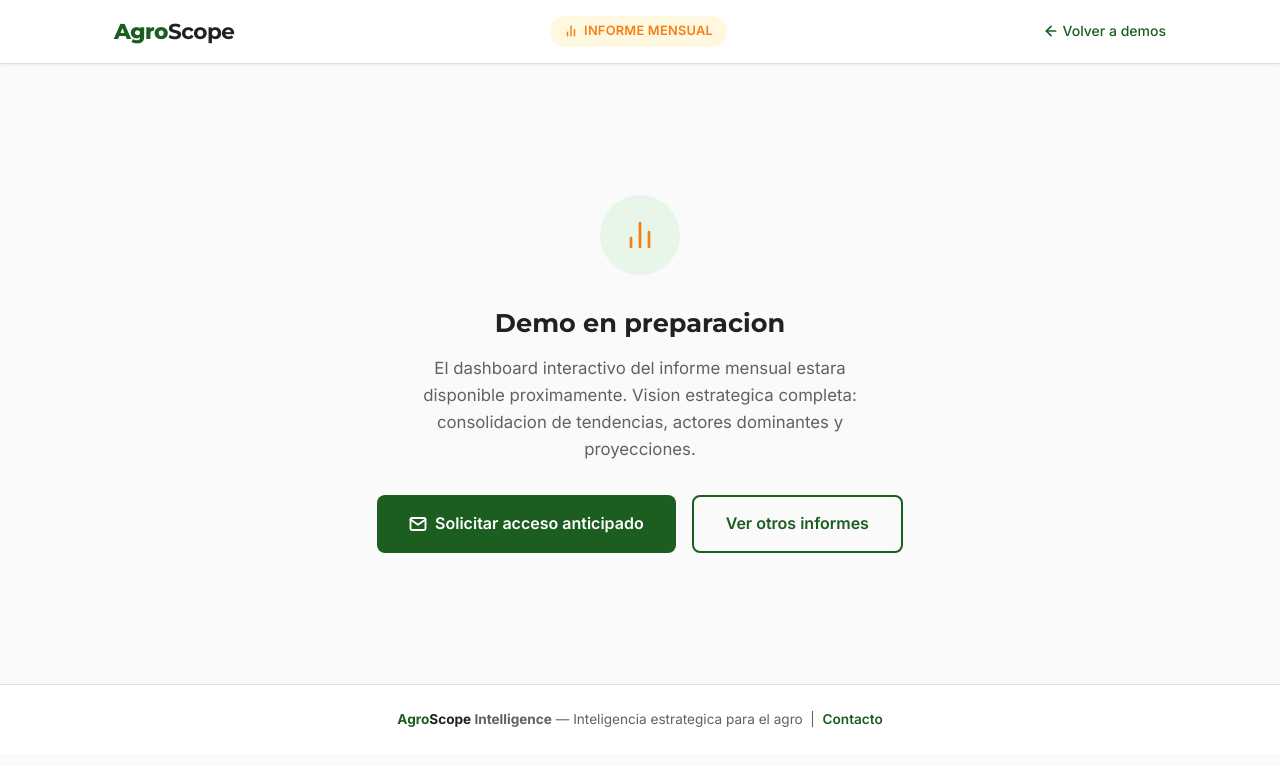
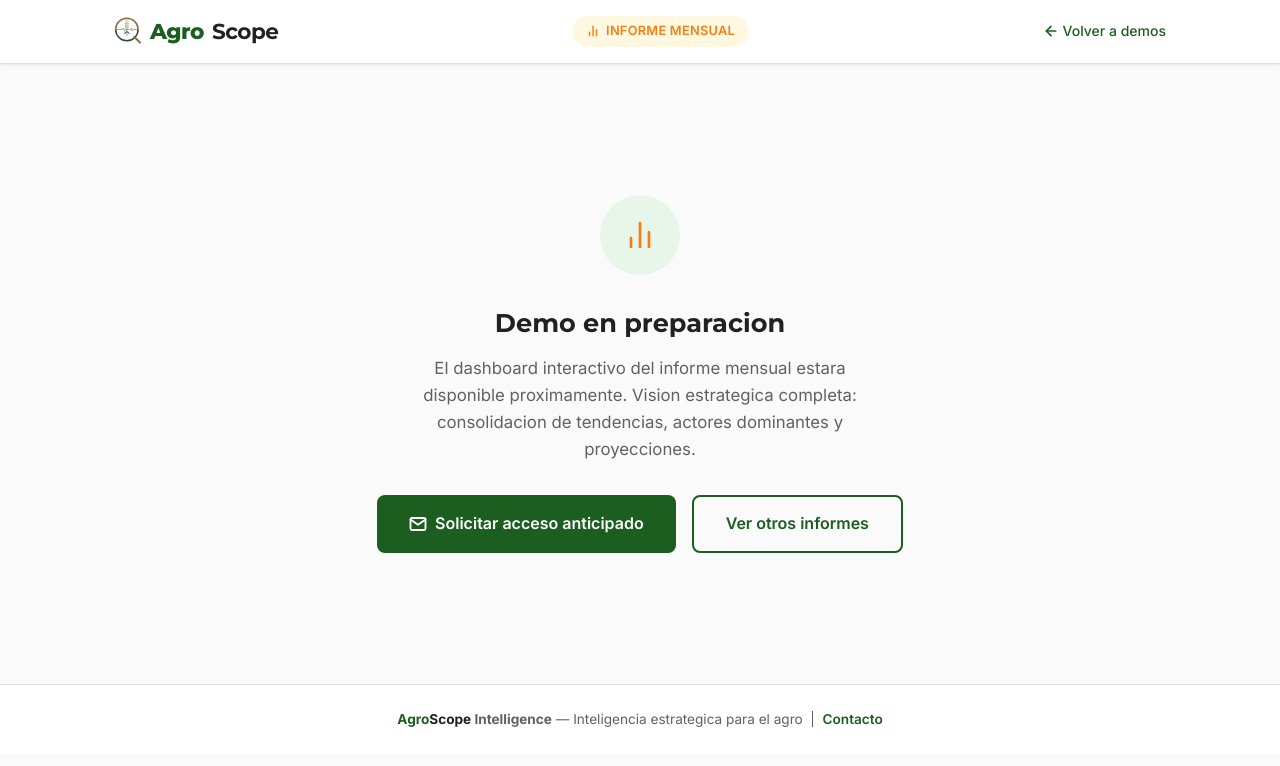
Before and after one commit to dhgroba-commits/agroscope-site, a plain HTML site: page demo/mensual/index.html in a window 1280 px wide. Drawn offline with Linux system fonts and the light colour scheme.

Commit message:
site: logo (isotipo) en nav y footer + páginas de demo
- Agrega logo-mark.svg (color) y logo-mark-dark.svg (para footer oscuro)
- Nav y footer de index.html con isotipo + wordmark
- Barras superiores de los demos (index, semanal, mensual) con el isotipo
- CSS: .logo flex con gap, .logo-mark dimensionado (styles.css + demo-styles.css)

Co-Authored-By: Claude Opus 4.8 (1M context) <noreply@anthropic.com>

```diff
--- a/demo/demo-styles.css
+++ b/demo/demo-styles.css
@@ -72,9 +72,11 @@ a:hover { color: var(--green-light); }
   font-size: 1.35rem;
   letter-spacing: -0.5px;
   display: flex;
-  align-items: baseline;
-  gap: 0;
+  align-items: center;
+  gap: 8px;
 }
+
+.logo-mark { height: 28px; width: 28px; flex-shrink: 0; }
 
 .logo-agro { font-weight: 800; color: var(--green); }
 .logo-scope { font-weight: 700; color: var(--text); }
--- a/demo/mensual/index.html
+++ b/demo/mensual/index.html
@@ -19,7 +19,7 @@
   <header class="demo-topbar">
     <div class="container demo-topbar-inner">
       <a href="../../index.html" class="logo">
-        <span class="logo-agro">Agro</span><span class="logo-scope">Scope</span>
+        <img src="../../logo-mark.svg" class="logo-mark" alt="AgroScope"><span class="logo-agro">Agro</span><span class="logo-scope">Scope</span>
       </a>
       <div class="topbar-center">
         <span class="badge badge-mensual">
--- a/styles.css
+++ b/styles.css
@@ -100,7 +100,8 @@ a:hover { color: var(--green-mid); }
 }
 .nav.scrolled { box-shadow: var(--shadow-sm); }
 .nav-inner { display: flex; align-items: center; justify-content: space-between; height: 60px; gap: 1rem; }
-.logo { font-family: var(--f-display); font-size: 1.3rem; letter-spacing: -0.5px; display: flex; align-items: baseline; flex-shrink: 0; }
+.logo { font-family: var(--f-display); font-size: 1.3rem; letter-spacing: -0.5px; display: flex; align-items: center; gap: 8px; flex-shrink: 0; }
+.logo-mark { height: 30px; width: 30px; flex-shrink: 0; }
 .logo-agro  { font-weight: 800; color: var(--green); }
 .logo-scope { font-weight: 700; color: var(--text); }
 .nav-links { display: flex; align-items: center; gap: 1.5rem; }
@@ -366,7 +367,8 @@ a:hover { color: var(--green-mid); }
 .footer { background: var(--earth-dark); padding: 2.5rem 0; }
 .footer-inner { display: flex; align-items: center; justify-content: space-between; gap: 2rem; flex-wrap: wrap; }
 .footer-brand { display: flex; flex-direction: column; gap: 0.4rem; }
-.footer-logo  { font-family: var(--f-display); font-size: 1.25rem; letter-spacing: -0.5px; display: flex; }
+.footer-logo  { font-family: var(--f-display); font-size: 1.25rem; letter-spacing: -0.5px; display: flex; align-items: center; gap: 8px; }
+.footer-logo .logo-mark { height: 28px; width: 28px; }
 .footer-logo .logo-agro { color: #fff; }
 .footer-scope { font-weight: 700; color: rgba(255,255,255,.5); }
 .footer-brand p { font-size: var(--t-xs); color: rgba(255,255,255,.4); }
```
Also changed, not shown: demo/index.html (+1 -1 lines), demo/semanal/index.html (+1 -1 lines), index.html (+2 -2 lines), logo-mark-dark.svg (added), logo-mark.svg (added).
